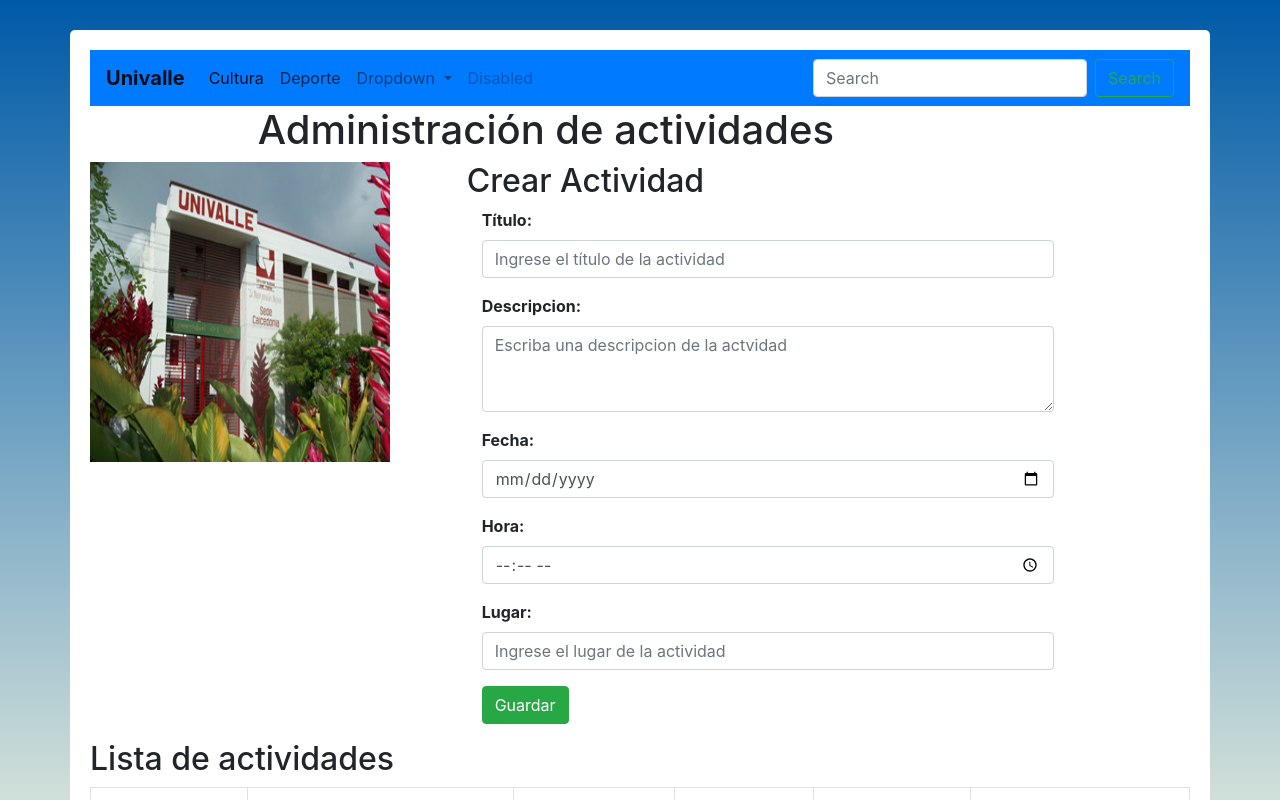
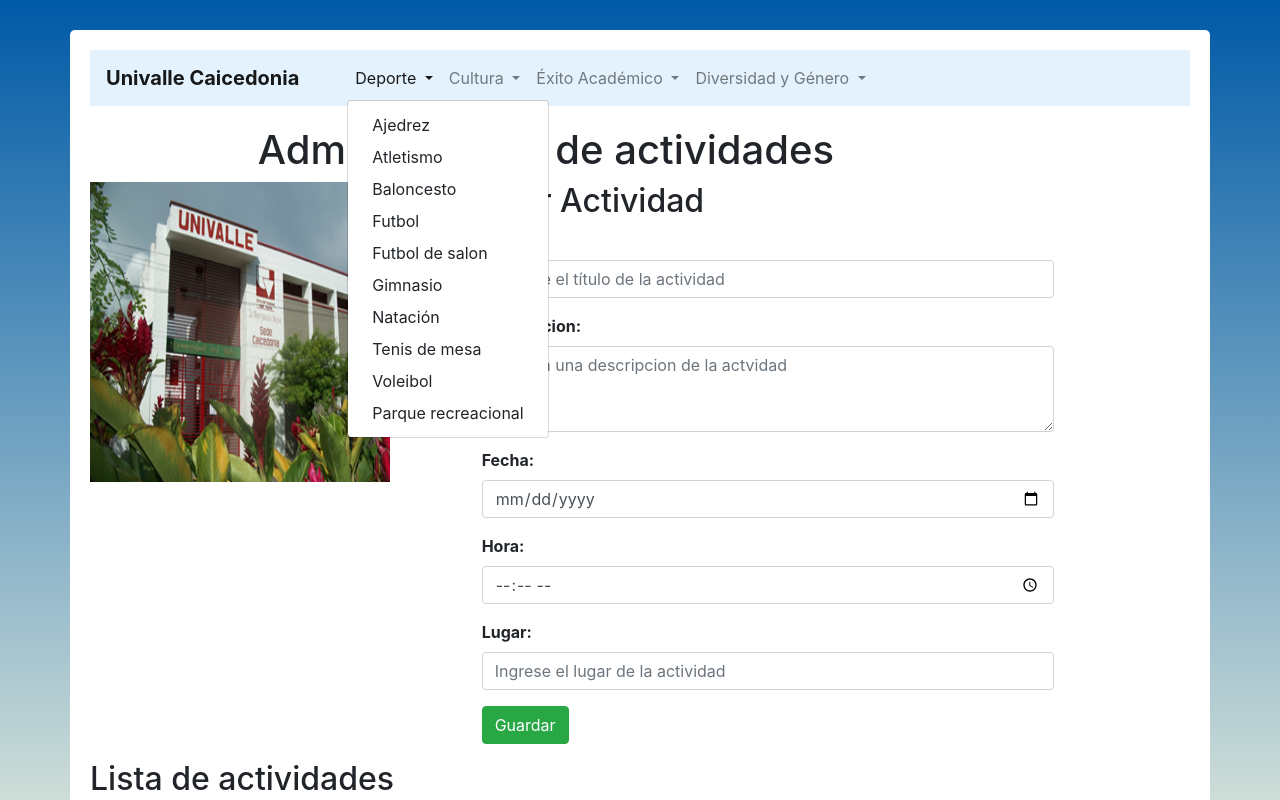
Before and after one commit to kevin-bot/Angular-CrudActividadesUnivalle, an Angular app: page / in a window 1280 px wide. Both pictures are taken after a click on the button "Deporte". Shown: the top 800 px of the page. Built offline with nearby package versions, Linux system fonts and the light colour scheme.

Commit message:
navbar configurado graficamente

```diff
--- a/angular.json
+++ b/angular.json
@@ -27,7 +27,10 @@
               "./node_modules/bootstrap/dist/css/bootstrap.min.css",
               "src/styles.css"
             ],
-            "scripts": []
+            "scripts": [
+              "./node_modules/jquery/dist/jquery.min.js",
+              "./node_modules/bootstrap/dist/js/bootstrap.js"
+            ]
           },
           "configurations": {
             "production": {
--- a/package.json
+++ b/package.json
@@ -20,6 +20,7 @@
     "@angular/platform-browser-dynamic": "~8.2.14",
     "@angular/router": "~8.2.14",
     "bootstrap": "^4.4.1",
+    "jquery": "^3.4.1",
     "rxjs": "~6.4.0",
     "tslib": "^1.10.0",
     "zone.js": "~0.9.1"
--- a/src/app/app.component.html
+++ b/src/app/app.component.html
@@ -1,3 +1,5 @@
+
+
 
 
 <div class="container app">
--- a/src/app/componet/navbar/navbar.component.css
+++ b/src/app/componet/navbar/navbar.component.css
@@ -0,0 +1,3 @@
+.magin-person {
+    margin-bottom: 20px;
+}
--- a/src/app/componet/navbar/navbar.component.html
+++ b/src/app/componet/navbar/navbar.component.html
@@ -1,7 +1,6 @@
-<nav class="navbar navbar-expand-lg navbar-light  bg-primary">
+<nav class="navbar navbar-expand-lg navbar-light magin-person" style="background-color: #e3f2fd;">
 
-    <a class="navbar-brand font-weight-bold" href="#">{{title}}</a>
-
+  <a class="navbar-brand font-weight-bold mr-5 " href="#" >Univalle Caicedonia</a>
   <button class="navbar-toggler" type="button" data-toggle="collapse" data-target="#navbarSupportedContent" aria-controls="navbarSupportedContent" aria-expanded="false" aria-label="Toggle navigation">
     <span class="navbar-toggler-icon"></span>
   </button>
@@ -10,33 +9,68 @@
 
     <ul class="navbar-nav mr-auto">
 
-        <li class="nav-item active">
-          <a class="nav-link" href="#">Cultura<span class="sr-only">(current)</span></a>
-        </li>
+      <li class="nav-item dropdown">
+        <a class="nav-link dropdown-toggle" href="#" id="navbarDropdown" role="button" data-toggle="dropdown" aria-haspopup="true" aria-expanded="false">
+          Deporte
+        </a>
+        <div class="dropdown-menu" aria-labelledby="navbarDropdown">
+          <a class="dropdown-item" href="#">Ajedrez</a>
+          <a class="dropdown-item" href="#">Atletismo</a>
+          <a class="dropdown-item" href="#">Baloncesto</a>
+          <a class="dropdown-item" href="#">Futbol</a>
+          <a class="dropdown-item" href="#">Futbol de salon</a>
+          <a class="dropdown-item" href="#">Gimnasio</a>
+          <a class="dropdown-item" href="#">Natación</a>
+          <a class="dropdown-item" href="#">Tenis de mesa</a>
+          <a class="dropdown-item" href="#">Voleibol</a>
+          <a class="dropdown-item" href="#">Parque recreacional</a>
 
-        <li class="nav-item">
-          <a class="nav-link" href="#">Deporte</a>
+
+        </div>
       </li>
 
       <li class="nav-item dropdown">
         <a class="nav-link dropdown-toggle" href="#" id="navbarDropdown" role="button" data-toggle="dropdown" aria-haspopup="true" aria-expanded="false">
-            Dropdown
+          Cultura
+        </a>
+
+        <div class="dropdown-menu" aria-labelledby="navbarDropdown">
+          <a class="dropdown-item" href="#">Artes pláticas</a>
+          <a class="dropdown-item" href="#">Danza</a>
+          <a class="dropdown-item" href="#">Música</a>
+          <a class="dropdown-item" href="#">Teatro</a>
+        </div>
+
+      </li>
+
+      <li class="nav-item dropdown">
+        <a class="nav-link dropdown-toggle" href="#" id="navbarDropdown" role="button" data-toggle="dropdown" aria-haspopup="true" aria-expanded="false">
+          Éxito Académico
         </a>
         <div class="dropdown-menu" aria-labelledby="navbarDropdown">
-            <a class="dropdown-item" href="#">Action</a>
-            <a class="dropdown-item" href="#">Another action</a>
-            <div class="dropdown-divider"></div>
-            <a class="dropdown-item" href="#">Something else here</a>
+          <a class="dropdown-item" href="#">Monitoria</a>
+          <a class="dropdown-item" href="#">Jovenes en acción</a>
+          <a class="dropdown-item" href="#">Casa estudiantil</a>
+          <a class="dropdown-item" href="#">Bono estudiantil</a>
+          <a class="dropdown-item" href="#">Apollo res 050</a>
+          <a class="dropdown-item" href="#">Cafetria</a>
+          <a class="dropdown-item" href="#">Genracion E</a>
+          <a class="dropdown-item" href="#">Revición DDHH</a>
         </div>
       </li>
 
-        <li class="nav-item">
-          <a class="nav-link disabled" href="#">Disabled</a>
+      <li class="nav-item dropdown">
+        <a class="nav-link dropdown-toggle" href="#" id="navbarDropdown" role="button" data-toggle="dropdown" aria-haspopup="true" aria-expanded="false">
+          Diversidad y Género
+        </a>
+        <div class="dropdown-menu" aria-labelledby="navbarDropdown">
+          <a class="dropdown-item" href="#">Comunidades étnias</a>
+          <a class="dropdown-item" href="#">Género</a>
+        </div>
       </li>
+
+
     </ul>
-      <form class="form-inline my-2 my-lg-0">
-        <input class="form-control mr-sm-2" type="search" placeholder="Search" aria-label="Search">
-        <button class="btn btn-outline-success my-2 my-sm-0" type="submit">Search</button>
-      </form>
+
   </div>
 </nav>
```
Also changed, not shown: 1 other file (tests, documents, lock files or other folders). Lines whose indentation alone changed are shown as unchanged.
